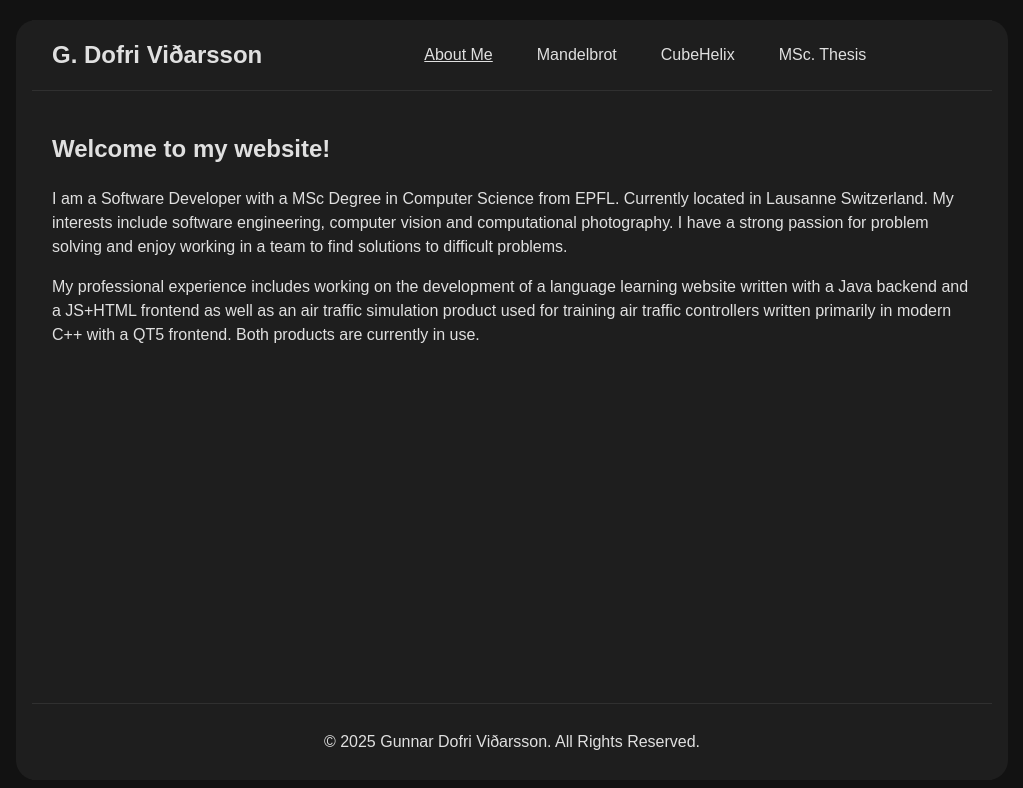
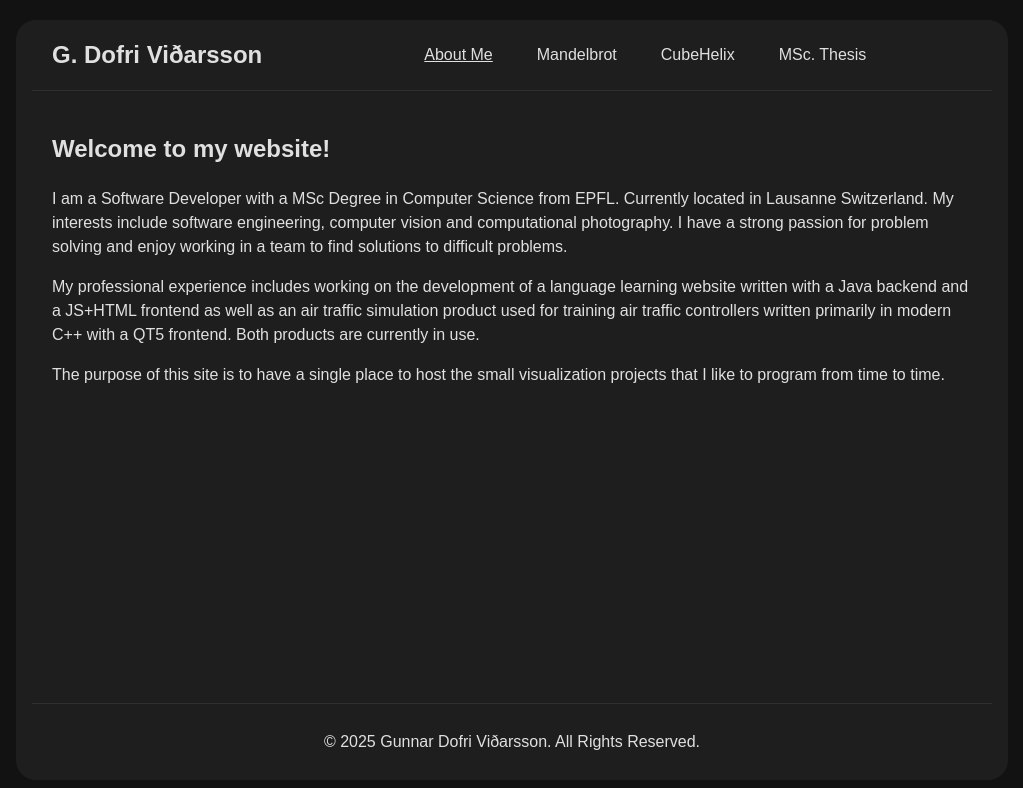
Before and after one commit to GDofri/GDofri.github.io, a React (Vite) app: page /#/ in a window 1280 px wide. Shown: the top 788 px of the page, without its empty margins (128-1151 px from the left). Built offline with nearby package versions, Linux system fonts and the light colour scheme.

Commit message:
Add a paragraph to the about me page

```diff
--- a/src/About.tsx
+++ b/src/About.tsx
@@ -14,6 +14,9 @@ const About: React.FC = () => {
             and a JS+HTML frontend as well as an air traffic simulation product used for training air traffic controllers written primarily in modern C++ with a QT5 frontend.
             Both products are currently in use.
         </p>
+        <p>
+            The purpose of this site is to have a single place to host the small visualization projects that I like to program from time to time.
+        </p>
         {/*<p>*/}
         {/*    In my free time I enjoy spending time outside, dancing lindy hop and chatting with friends.*/}
         {/*</p>*/}
```
